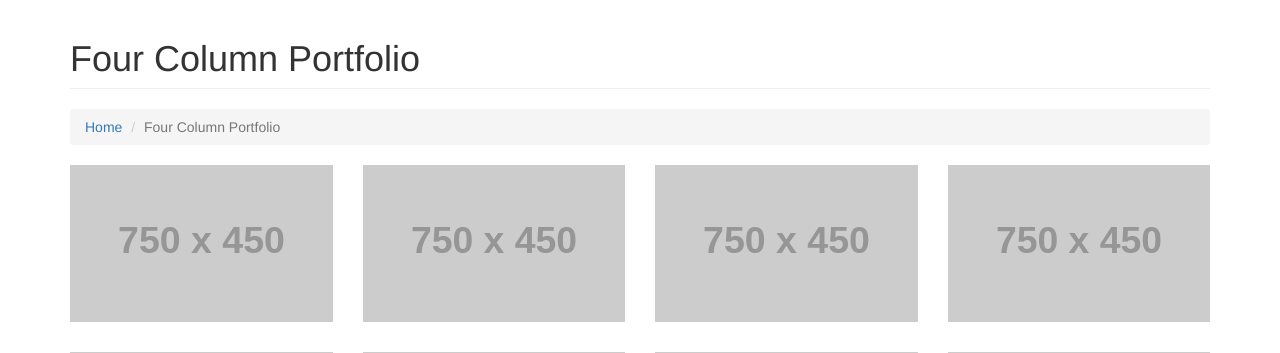
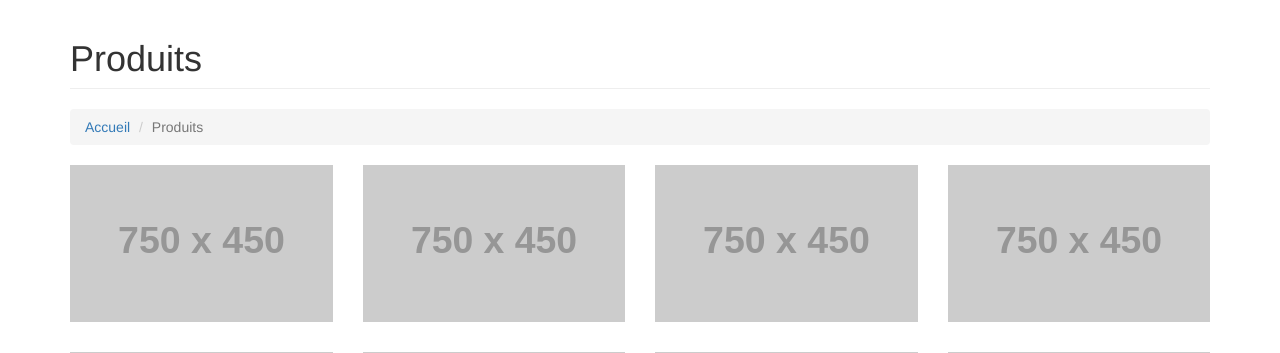
Before and after one commit to A2DF-Website/A2DF-Website, a PHP site: page /produits.php in a window 1280 px wide. Shown: the part 51-404 px from the top of the page. Run offline with PHP 8.4, Linux system fonts and the light colour scheme; grey boxes labelled with a size stand in for pictures from a placeholder-image service; some libraries are stand-ins or nearby versions.

Commit message:
Let's go dude

```diff
--- a/A2DF-Website/about.php
+++ b/A2DF-Website/about.php
@@ -13,7 +13,7 @@
                     <small>Subheading</small>
                 </h1>
                 <ol class="breadcrumb">
-                    <li><a href="index.html">Home</a>
+                    <li><a href="index.php">Accueil</a>
                     </li>
                     <li class="active">Nous connaître</li>
                 </ol>
--- a/A2DF-Website/contact.php
+++ b/A2DF-Website/contact.php
@@ -10,10 +10,10 @@
         <div class="row">
             <div class="col-lg-12">
                 <h1 class="page-header">Contact
-                    <small>Subheading</small>
+                    <small></small>
                 </h1>
                 <ol class="breadcrumb">
-                    <li><a href="index.html">Home</a>
+                    <li><a href="index.php">Accueil</a>
                     </li>
                     <li class="active">Contact</li>
                 </ol>
--- a/A2DF-Website/produits.php
+++ b/A2DF-Website/produits.php
@@ -9,13 +9,13 @@
         <!-- Page Heading/Breadcrumbs -->
         <div class="row">
             <div class="col-lg-12">
-                <h1 class="page-header">Four Column Portfolio
+                <h1 class="page-header">Produits
                     <small></small>
                 </h1>
                 <ol class="breadcrumb">
-                    <li><a href="index.html">Home</a>
+                    <li><a href="index.php">Accueil</a>
                     </li>
-                    <li class="active">Four Column Portfolio</li>
+                    <li class="active">Produits</li>
                 </ol>
             </div>
         </div>
--- a/A2DF-Website/services.php
+++ b/A2DF-Website/services.php
@@ -13,7 +13,7 @@
                     <small></small>
                 </h1>
                 <ol class="breadcrumb">
-                    <li><a href="index.html">Home</a>
+                    <li><a href="index.php">Accueil</a>
                     </li>
                     <li class="active">Services</li>
                 </ol>
```
